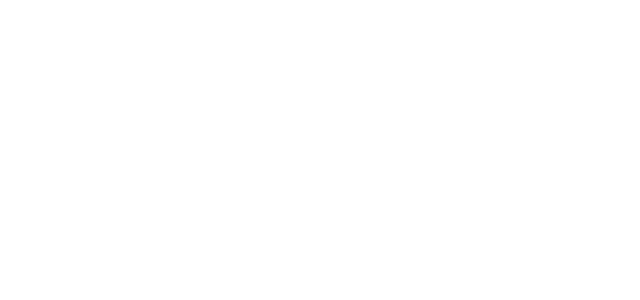
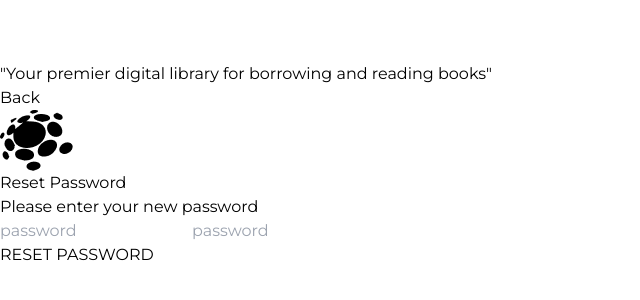
Before and after one commit to anil3126/Library_Management_System, a React (Vite) app in the folder client/: page /password/reset/1 in a window 1280 px wide. Shown: the part 96-396 px from the top of the page, without its empty margins (0-640 px from the left). Built offline with nearby package versions, Linux system fonts and the light colour scheme.

Commit message:
completed pages

```diff
--- a/client/src/pages/ForgotPassword.jsx
+++ b/client/src/pages/ForgotPassword.jsx
@@ -1,9 +1,99 @@
-import React from "react";
+import React, { useEffect, useState } from "react";
 import logo from "../assets/black-logo.png";
 import logo_with_title from "../assets/logo-with-title.png";
+import { useDispatch, useSelector } from "react-redux"
+import { forgotPassword, resetAuthSlice } from "../store/slices/authSlice";
+import { toast } from "react-toastify";
+import { Link, Navigate } from "react-router-dom";
 
 const ForgotPassword = () => {
-  return <></>;
+   const [email, setEmail] = useState("");
+
+   const dispatch = useDispatch();
+
+   const {loading,
+          error,
+          message,
+          user,
+          isAuthenticated
+   } = useSelector((state)=>state.auth);
+
+   const handleForgotPassword = (e)=>{
+      e.preventDefault();
+
+      dispatch(forgotPassword(email));
+   }
+
+    useEffect(()=>{
+        if(message){
+          toast.success(message)
+          dispatch(resetAuthSlice());
+        }
+        if(error){
+          toast.error(error);
+          dispatch(resetAuthSlice());
+        }
+      },[dispatch,isAuthenticated, error, loading]);
+
+      if(isAuthenticated){
+        return <Navigate to={"/"} />;
+      }
+
+  return <>
+      <div className="flex flex-col justify-center md:flex-row h-screen">
+        {/* LEFT SECTION */}
+        <div className="hidden w-full md:w-1/2 bg-black text-white md:flex flex-col items-center
+        justify-center p-8 rounded-tr-[80px] rounded-br-[80px]">
+          <div className="text-center h-[450px]">
+              <div className="flex justify-center mb-12">
+                <img src={logo_with_title} alt="logo" className="mb-12 h-44 w-auto" />
+              </div>
+              <h3 className="text-gray-300 mb-12 max-w-[320px] mx-auto text-3xl font-medium leading-10">
+                "Your premier digital library for borrowing and reading books"
+                </h3>
+          </div>
+        </div>
+        {/* RIGHT SECTION */}
+        <div className="w-full md:w-1/2 flex items-center justify-center bg-white p-8 relative">
+         <Link
+         to={"/login"} className="absolute top-5 left-5 border-2 border-black
+        rounded-3xl font-bold py-2 px-6
+        hover:bg-black hover:text-white transition duration-300">
+            Back</Link>
+            <div className="w-full max-w-sm">
+              <div className="flex justify-center mb-12">
+                <div className="rounded-full flex items-center justify-center">
+                  <img src={logo} alt="logo" className="h-24 w-auto"/>
+                </div>
+              </div>
+              <h1 className="text-4xl font-medium text-center mb-5 overflow-hidden">
+                Forgot Password
+                </h1>
+                <p className="text-gray-800 text-center mb-12">
+                  Please enter your email
+                  </p>
+                  <form onSubmit={handleForgotPassword}>
+
+                    <div className="mb-4">
+                       <input type="email"
+                           required
+                              value={email}
+                              onChange={(e) => setEmail(e.target.value)}
+                              placeholder="email"
+                              className="w-full px-4 py-3 border border-black rounded-md focus:outline-none"
+                       />
+                    </div>
+                    <button
+                     type="submit" className="border-2 mt-5
+                     border-black w-full font-semibold bg-black
+                     text-white py-2 rounded-lg hover:bg-white
+                     hover:text-black transition" disabled={loading ? true: false}>RESET PASSWORD
+                     </button>
+                  </form>
+            </div>
+        </div>
+      </div>
+  </>;
 };
 
 export default ForgotPassword;
--- a/client/src/pages/ResetPassword.jsx
+++ b/client/src/pages/ResetPassword.jsx
@@ -1,10 +1,118 @@
-import React from "react";
-import { Link, Navigate, useParams } from "react-router-dom";
+import React, { useEffect, useState } from "react";
+import { data, Link, Navigate, useParams } from "react-router-dom";
 import logo from "../assets/black-logo.png";
 import logo_with_title from "../assets/logo-with-title.png";
+import { useDispatch, useSelector } from "react-redux";
+import { resetAuthSlice, resetPassword } from "../store/slices/authSlice";
+import { toast } from "react-toastify";
 
 const ResetPassword = () => {
-  return <></>;
+  const [Password, setPassword] = useState("");
+  const [confirmPassword, setConfirmPassword] = useState("");
+
+  const {token} = useParams();
+
+  const dispatch = useDispatch();
+
+  const {loading,
+         error,
+         message,
+         user,
+         isAuthenticated
+  } = useSelector((state)=> state.auth);
+
+  const hanldeResetPassword = (e)=>{
+    e.preventDefault();
+
+     const data = {
+        password: Password,
+        confirmPassword: confirmPassword
+    };
+
+    dispatch(resetPassword(data, token));
+
+  }
+  useEffect(()=>{
+          if(message){
+            toast.success(message)
+            dispatch(resetAuthSlice());
+          }
+          if(error){
+            toast.error(error);
+            dispatch(resetAuthSlice());
+          }
+        },[dispatch,isAuthenticated, error, loading]);
+
+        if(isAuthenticated){
+          return <Navigate to={"/"} />;
+        }
+
+
+  return <>
+     <div className="flex flex-col justify-center md:flex-row h-screen">
+      {/* LEFT SECTION */}
+      <div className="hidden w-full md:w-1/2 bg-black text-white md:flex flex-col items-center
+      justify-center p-8 rounded-tr-[80px]
+      p-8 rounded-br-[80px]"
+      >
+           <div className="text-center h-[450px]">
+              <div className="flex justify-center mb-12">
+                   <img src={logo_with_title} alt="logo" className="mb-12 h-44 w-auto" />
+              </div>
+              <h3 className="text-gray-300 mb-12 max-w-[320px] mx-auto text-3xl font-medium leading-10">
+                 "Your premier digital library for borrowing and reading books"
+                </h3>
+             </div>
+      </div>
+      {/* RIGHT SECTION */}
+
+      <div className="w-full md:w-1/2 flex items-center justify-center bg-white p-8 relative">
+               <Link
+               to={"/password/forgot"} className="absolute top-5 left-5 border-2 border-black
+              rounded-3xl font-bold py-2 px-6
+              hover:bg-black hover:text-white transition duration-300">
+                  Back</Link>
+                  <div className="w-full max-w-sm">
+                    <div className="flex justify-center mb-12">
+                      <div className="rounded-full flex items-center justify-center">
+                        <img src={logo} alt="logo" className="h-24 w-auto"/>
+                      </div>
+                    </div>
+                    <h1 className="text-4xl font-medium text-center mb-5 overflow-hidden">
+                      Reset Password
+                      </h1>
+                      <p className="text-gray-800 text-center mb-12">
+                        Please enter your new password
+                        </p>
+                        <form onSubmit={hanldeResetPassword}>
+
+                          <div className="mb-4">
+                             <input type="password"
+                                 required
+                                    value={Password}
+                                    onChange={(e) => setPassword(e.target.value)}
+                                    placeholder="password"
+                                    className="w-full px-4 py-3 border border-black rounded-md focus:outline-none"
+                             />
+                             <input type="password"
+                                 required
+                                    value={confirmPassword}
+                                    onChange={(e) => setConfirmPassword(e.target.value)}
+                                    placeholder="password"
+                                    className="w-full px-4 py-3 border border-black rounded-md focus:outline-none"
+                             />
+                          </div>
+                          <button
+                           type="submit" className="border-2 mt-5
+                           border-black w-full font-semibold bg-black
+                           text-white py-2 rounded-lg hover:bg-white
+                           hover:text-black transition" disabled={loading ? true: false}>RESET PASSWORD
+                           </button>
+                        </form>
+                  </div>
+              </div>
+     </div>
+  </>;
 };
 
 export default ResetPassword;
--- a/client/src/store/slices/authSlice.js
+++ b/client/src/store/slices/authSlice.js
@@ -248,7 +248,7 @@ export const forgotPassword = (email) => async(dispatch) => {
 
 export const resetPassword = (data,token) =>async(dispatch) =>{
     dispatch(authSlice.actions.resetPasswordRequest());
-    await axios.put(`http://localhost:4000/api/v1/auth/password/reset/${token}`,{data,token},{
+    await axios.put(`http://localhost:4000/api/v1/auth/password/reset/${token}`,data,{
         withCredentials: true,
         headers: {
             "Content-Type": "application/json"
```
